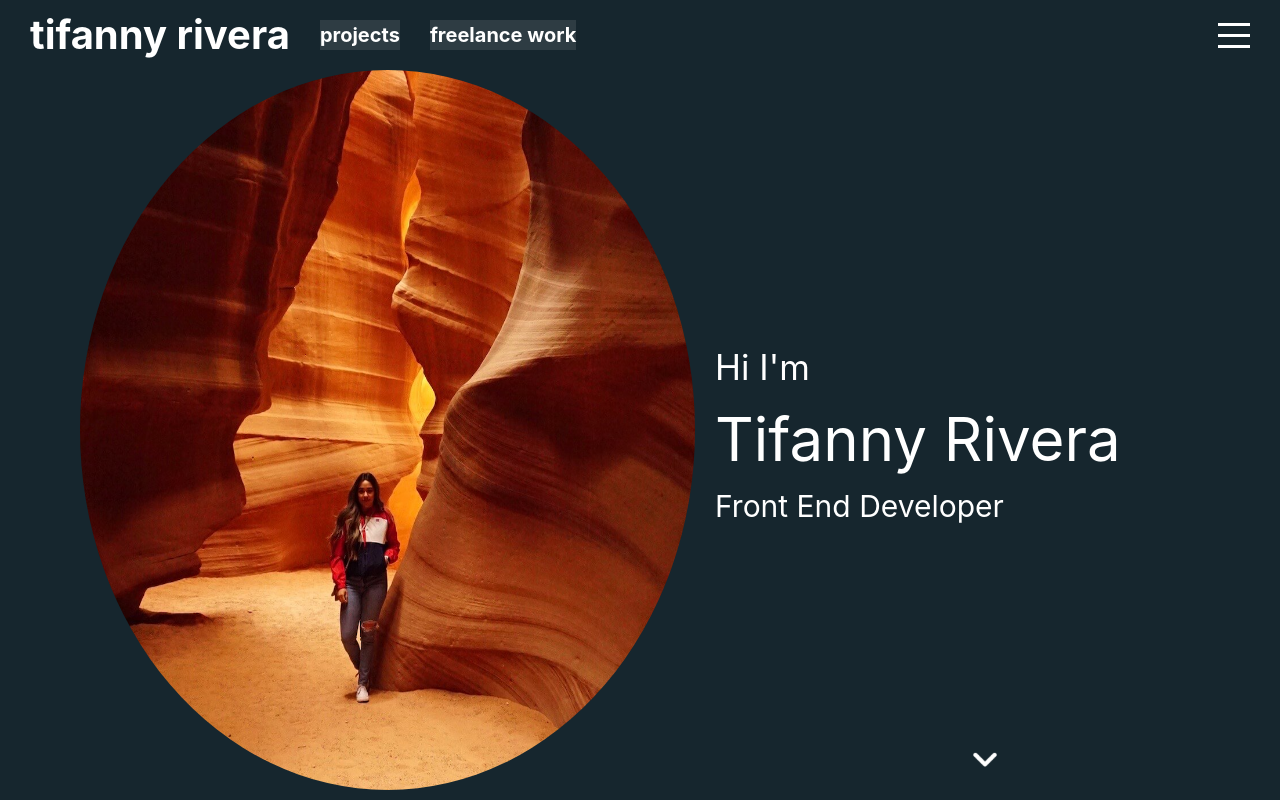
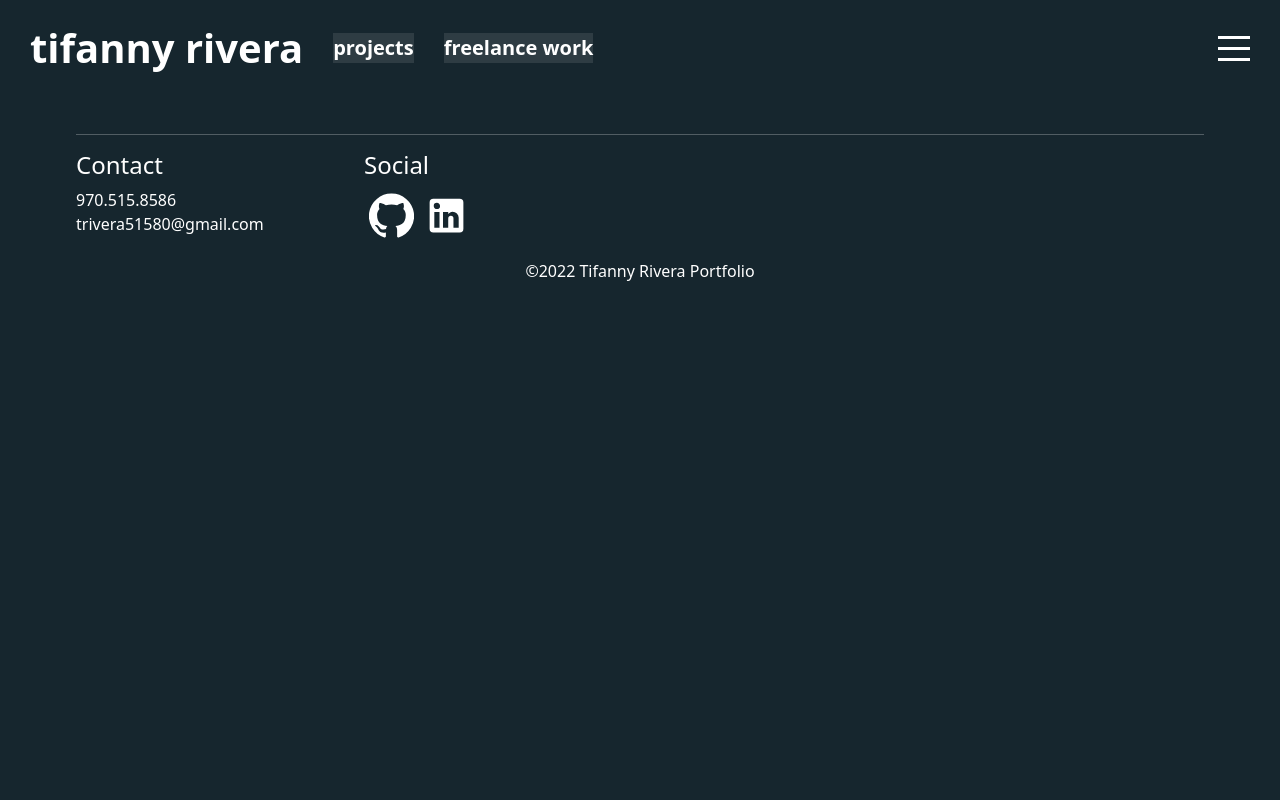
Before and after one commit to trivera777/TifannyRiveraPortfolio, a React (Create React App) app: page / in a window 1280 px wide. Built offline with nearby package versions, Linux system fonts and the light colour scheme.

Commit message:
styling footer also working on positioning footer at the bottom of page

```diff
--- a/package.json
+++ b/package.json
@@ -8,7 +8,9 @@
     "@testing-library/jest-dom": "^5.11.4",
     "@testing-library/react": "^11.1.0",
     "@testing-library/user-event": "^12.1.10",
+    "bootstrap": "^5.1.3",
     "react": "^17.0.2",
+    "react-bootstrap": "^2.1.2",
     "react-dom": "^17.0.2",
     "react-router-dom": "^5.2.0",
     "react-scripts": "^3.4.4",
--- a/src/App.jsx
+++ b/src/App.jsx
@@ -8,6 +8,8 @@ import About from './components/About/About'
 import Clients from './components/Clients/Clients'
 import Contact from './components/Contact/Contact'
 import Footer from './components/Footer/Footer'
+import 'bootstrap/dist/css/bootstrap.min.css';
+
 
 import './app.scss'
 
--- a/src/app.scss
+++ b/src/app.scss
@@ -5,7 +5,6 @@
         width: 100%;
         height: calc(100vh - 70px);
         position: relative;
-        top: 70px;
         scroll-behavior: smooth;
         overflow: scroll;
         scroll-snap-type: y mandatory;
--- a/src/components/Footer/Footer.jsx
+++ b/src/components/Footer/Footer.jsx
@@ -1,14 +1,49 @@
 import React from "react";
 import "./footer.scss";
+import { GitHub, LinkedIn } from "@material-ui/icons";
 
-export default function Footer(){
+export default function Footer() {
   return (
     <div className="footer" id="footer">
       <div className="container">
+        <hr />
         <div className="row">
+          <div className="col-md-3 col-sm-6">
+            <h4>Contact</h4>
+            <ul className="list-unstyled">
+              <li>970.515.8586</li>
+              <li>trivera51580@gmail.com</li>
+              <li></li>
+            </ul>
+          </div>
+          <div className="col-md-3 col-sm-6">
+            <h4>Social</h4>
+            <ul className="list-unstyled">
 
+                <a href="https://github.com/trivera777" target="_blank">
+                  <GitHub
+                    className="icon"
+                    style={{ fontSize: "45px", color: "#fff" }}
+                  />
+                </a>
+
+                <a href="https://www.linkedin.com/in/tifannyrivera/" target="_blank">
+                  <LinkedIn
+                    className="icon"
+                    style={{ fontSize: "45px", color: "#fff" }}
+                  />
+                </a>
+
+              <li></li>
+            </ul>
+          </div>
+        </div>
+        <div className="footerBottom">
+          <p className="text-xs-center">
+            &copy;{new Date().getFullYear()} Tifanny Rivera Portfolio
+          </p>
         </div>
       </div>
     </div>
-    )
+  );
 }
--- a/src/components/Footer/footer.scss
+++ b/src/components/Footer/footer.scss
@@ -3,7 +3,16 @@
 .footer {
     width: 100%;
     height: 70px;
-  background-color: $mainColor;
-  bottom: 0;
+    background-color: $mainColor;
+    color: $mainText;
+    position: sticky;
+    bottom: 0;
 
+    .icon {
+        margin: 5px;
+    }
+
+    .footerBottom {
+        text-align: center;
+    }
 }
```
Also changed, not shown: 1 other file (tests, documents, lock files or other folders). Lines whose indentation alone changed are shown as unchanged.
